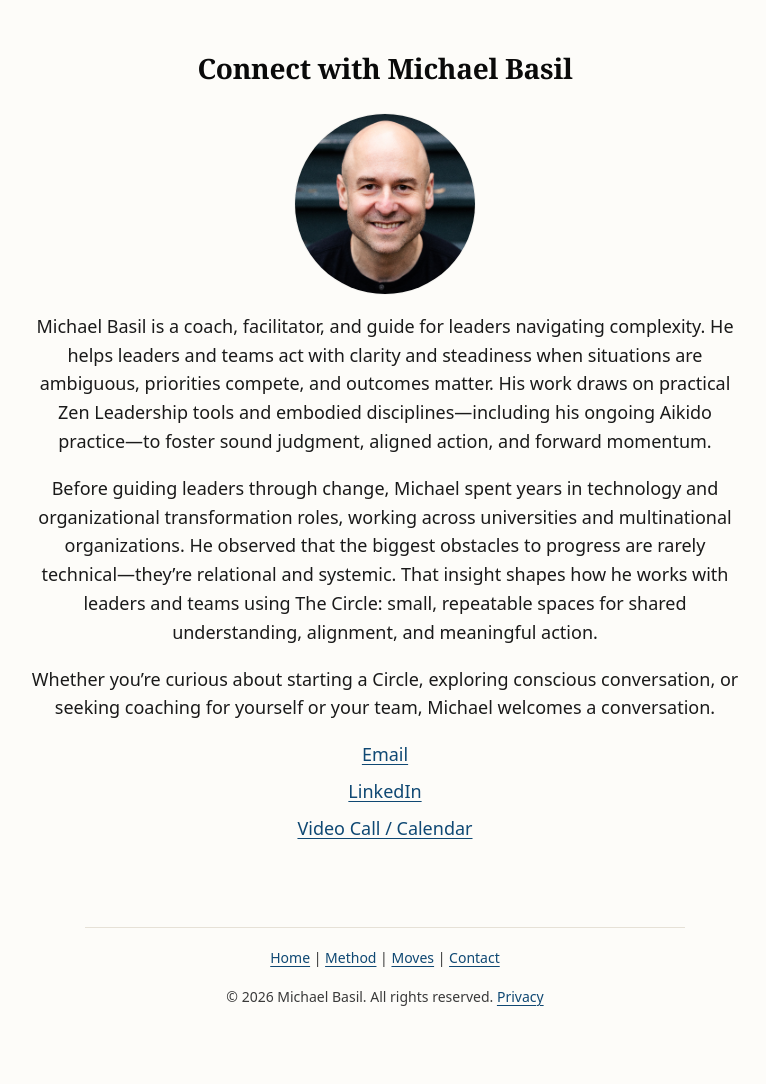
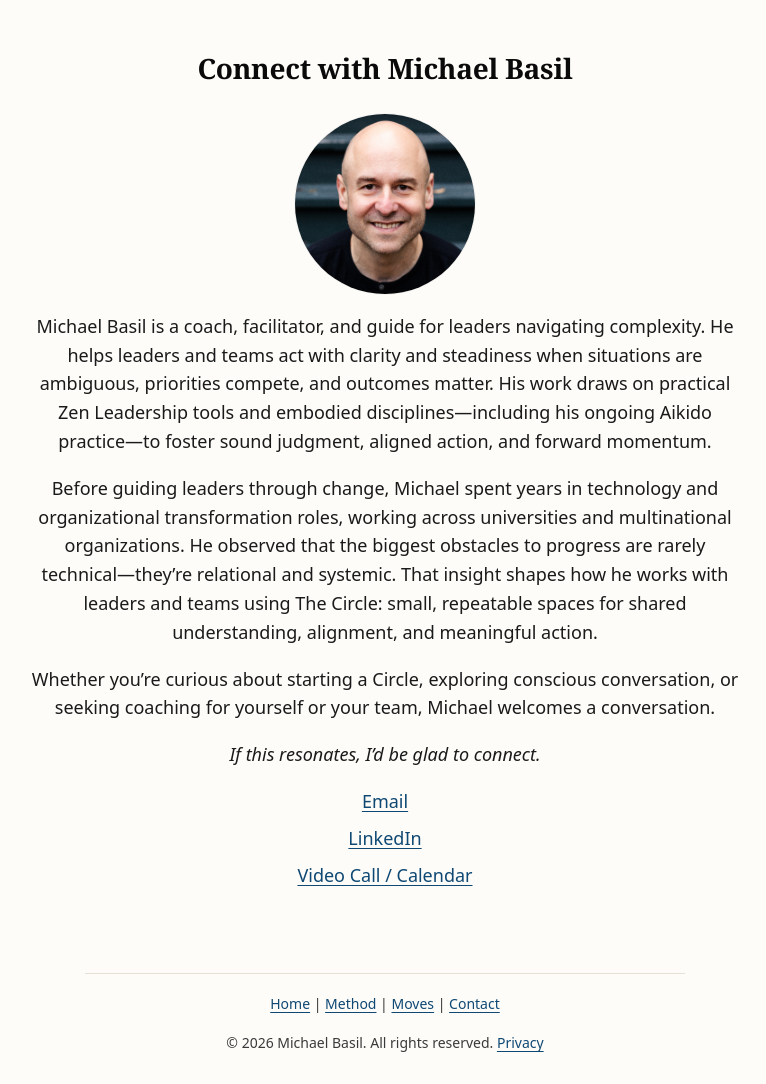
Before and after one commit to basil-family-lab/circle, a Jekyll site: the page built from contact.md, in a window 1280 px wide. Shown: the whole page, without its empty margins (255-1021 px from the left). Built offline with Jekyll 4.4.1, drawn with Linux system fonts in a browser that asks for light colours; before the commit the page ends 1038 px from its top, so only the background shows below that.

Commit message:
refactor: contact page copy

```diff
--- a/contact.md
+++ b/contact.md
@@ -16,6 +16,8 @@ Before guiding leaders through change, Michael spent years in technology and org
 
 Whether you’re curious about starting a Circle, exploring conscious conversation, or seeking coaching for yourself or your team, Michael welcomes a conversation.
 
+*If this resonates, I’d be glad to connect.*
+
 - [Email]({{ site.action_links.email }})
 - [LinkedIn]({{ site.action_links.linkedin }})
 - [Video Call / Calendar]({{ site.action_links.video }})
```
